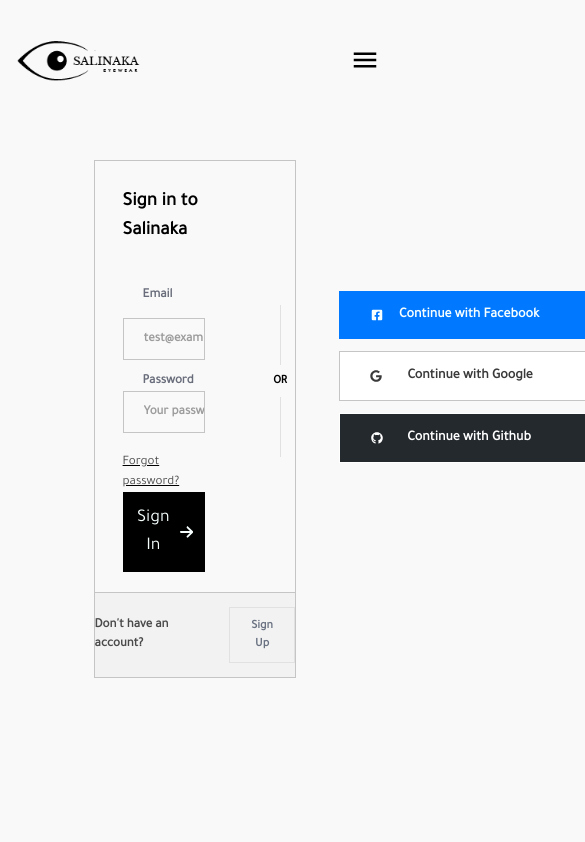
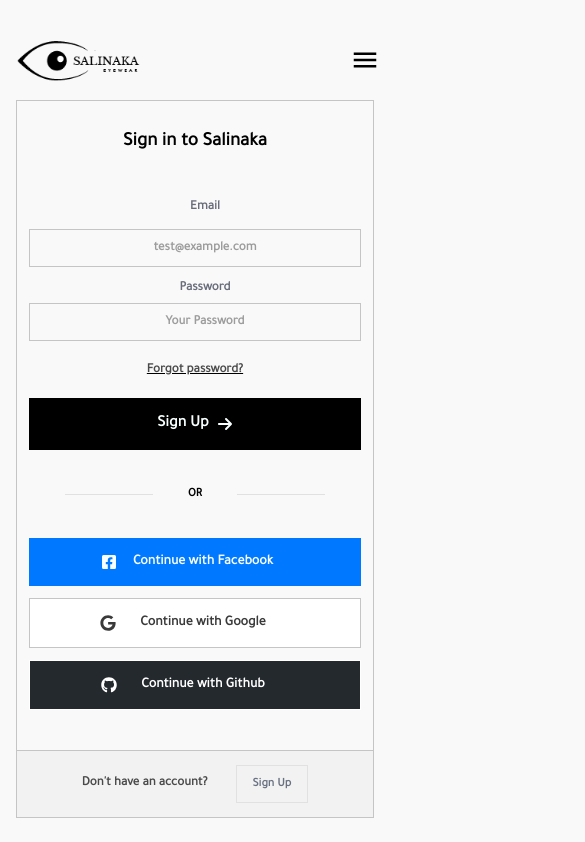
Before and after one commit to webhavilah/e-commerce, a React (Vite) app: page /signin in a window 390 px wide. Shown: the top 842 px of the page, 585 px wide, since content can reach past the window. Built offline with nearby package versions, Linux system fonts and the light colour scheme.

Commit message:
made the signin and forgot password responsive

```diff
--- a/src/salinaka_pages/ForgotPassword.jsx
+++ b/src/salinaka_pages/ForgotPassword.jsx
@@ -1,22 +1,34 @@
 import { IoMdCheckmark } from "react-icons/io";
 import Navbar from '../components/Navbar';
 
-const forgotPassword = () => {
+const ForgotPassword = () => {
   return (
     <>
-      <Navbar/>
-      <div className="pt-30 m-auto w-full h-screen flex flex-col justify-center items-center">
-        <div className="mb-30">
-          <h1 className="text-2xl font-medium">Forgot Your Password?</h1>
-          <p className="mt-4 text-[#4A4A4A] font-medium">Enter your email address and we will send you a password reset email.</p>
-          <label htmlFor="">
-          <input type="email" placeholder='Enter your email' className='border border-gray-300 mt-5 mb-5 py-2 px-3 w-160 focus:ring-0 focus:outline-none placeholder:font-medium placeholder:text-[#9C9C9C]' />
+      <Navbar />
+      <div className="pt-20 md:pt-30 m-auto w-full min-h-screen flex flex-col justify-center items-center px-8">
+        <div className="mb-10 md:mb-30 w-full max-w-[670px] text-left">
+          <h1 className="text-[20px] font-bold text-left">
+            Forgot Your Password?
+          </h1>
+          <p className="mt-4 text-[#4A4A4A] font-bold text-left">
+            Enter your email address and we will send you a password reset email.
+          </p>
+          <label htmlFor="email" className="block mt-5">
+            <input
+              type="email"
+              id="email"
+              placeholder="Enter your email"
+              className="border border-gray-300 w-full py-2 px-3 focus:ring-0 focus:outline-none placeholder:font-bold placeholder:text-[#9C9C9C]"
+            />
           </label>
-          <button className='pt-2 bg-black text-[#F9F9F9] font-semibold py-3 px-3 flex hover:bg-neutral-800 transition duration-400'><IoMdCheckmark className='pr-1 text-2xl'/> Send Password Reset Email</button>
-      </div>
+          <button className="mt-7 bg-black text-[#F9F9F9] font-bold py-3.5 px-3 flex justify-center hover:bg-neutral-800 transition duration-400">
+            <IoMdCheckmark className="pr-1 text-2xl" />
+            Send Password Reset Email
+          </button>
+        </div>
       </div>
     </>
-  )
-}
+  );
+};
 
-export default forgotPassword;
+export default ForgotPassword;
--- a/src/salinaka_pages/SignIn.jsx
+++ b/src/salinaka_pages/SignIn.jsx
@@ -99,7 +99,7 @@
                 />
               </div>
               <div className="hover:bg-[#F2F2F2] text-center py-2.5 px-4 ">
-                <AiOutlineShopping className="text-2xl text-black " />
+                <AiOutlineShopping className="text-2xl text-[#7A7A7A] " />
               </div>
             </div>
 
@@ -120,89 +120,91 @@
         </nav>
       </header>
 
-      <div className="mt-40 w-full m-auto">
-        <div className="border border-[#C5C5C5] w-[52%] mt-28 m-auto">
-          <div className="flex px-7 justify-between items-center">
-            <div className="w-[57%]">
+      <div className="min-[901px]:mt-40 max-[900px]:mt-25 bg-0 m-auto w-full md:w-screen max-lg:pb-20">
+        <div className="border border-[#C5C5C5] xl:w-[52%] min-[901px]:w-[70%] max-[900px]:w-[70%] max-[400px]:w-[92%] m-auto w-screen">
+          <div className="min-[901px]:flex justify-between md:items-center w-[93%] m-auto">
+            <div className="w-full min-[901px]:w-[50%] items-center text-left max-[900px]:text-center">
               <h2 className="font-semibold text-[19px] mt-7">
                 Sign in to Salinaka
               </h2>
-              <form className="pt-10">
+              <form className="w-full xs:pr-0 :w-[90%] pt-10">
                 <div className="flex flex-col">
                   <label className="text-[13px] pl-5  pb-3 font-bold text-[#696D7B]">
                     Email
                   </label>
                   <input
-                    className=" border border-[#C5C5C5] py-2 pl-5 w-full  focus:ring-0 focus: focus:outline-none placeholder:font-bold placeholder:text-[#9C9C9C] placeholder:text-[13px]"
+                    className=" border border-[#C5C5C5] py-1.5 pl-5 w-full focus:ring-0 focus: focus:outline-none placeholder:font-semibold placeholder:text-[#9C9C9C] placeholder:text-[13px] text-left max-[900px]:text-center"
                     type="email"
                     placeholder="test@example.com"
                   />
                 </div>
                 <div className="flex flex-col mt-3">
-                  <label className="text-[13px] pl-5 font-bold text-[#696D7B]">
+                  <label className="text-[13px] pl-5 font-bold text-[#696D7B] pb-1">
                     Password
                   </label>
                   <input
-                    className=" border border-[#C5C5C5] py-2 pl-5 w-full  focus:ring-0 focus: focus:outline-none placeholder:font-bold placeholder:text-[#9C9C9C] placeholder:text-[13px]"
+                    className=" border border-[#C5C5C5] py-1.5 pl-5 w-full focus:ring-0 focus: focus:outline-none placeholder:font-semibold placeholder:text-[#9C9C9C] placeholder:text-[13px] text-left max-[900px]:text-center"
                     type="password"
-                    placeholder="Your password"
+                    placeholder="Your Password"
                   />
                 </div>
+                <div className="min-[901px]:flex min-[901px]:justify-between">
                   <Link to="/forgot-password">
                     <p
                       onClick={() => {
                         handleScroll();
                         navigate("/forgot-password");
                       }}
-                    className="text-[13px] font-medium text-[#4A4A4A] pt-5 underline decoration-black underline-offset-1"
+                      className="text-[13px] font-bold text-[#4A4A4A] pt-5 underline decoration-black underline-offset-1"
                     >
                       Forgot password?
                     </p>
                   </Link>
-                <div className="">
-                  <button className="text-lg flex items-center ml-auto mb-5 bg-black text-[#F7FFFF] py-3 px-3 font-medium hover:bg-neutral-800">
-                    <p className="">Sign In</p>
+                  <div className="md:mb-7 w-auto md:w-full lg:w-auto">
+                    <button className="max-[900px]:w-full max-[900px]:justify-center text-[16px] flex items-center ml-auto mt-4.5  bg-black text-[#F7FFFF] py-3.5 px-3 font-bold hover:bg-neutral-800 transition duration-400">
+                      <p className="">Sign Up</p>
                       <FaArrowRight className="ml-2" />
                     </button>
                   </div>
+                </div>
               </form>
             </div>
-            <div className="mb-4 mt-6 ml-17">
-              <div className="w-[0.7px] m-auto bg-[#E1E1E1] h-15"></div>
-              <p className="text-xs font-bold py-2">OR</p>
-              <div className="w-[0.7px] m-auto bg-[#E1E1E1] h-15"></div>
+            <div className="min-[901px]:pb-4 min-[901px]:grid max-[900px]:flex max-[900px]:my-5 m-auto max-[500px]:justify-baseline min-[901px]:w-auto min-[700px]:w-[70%] min-[500px]:w-full max-[900px]:py-4">
+              <div className="min-[901px]:w-[0.1px] m-auto bg-[#E1E1E1] min-[901px]:h-16 min-[901px]:mt-3 max-[900px]:h-[0.2vw] max-[500px]:w-22 max-[900px]:w-32"></div>
+              <p className="text-xs font-bold min-[901px]:py-1">OR</p>
+              <div className="min-[901px]:w-[0.1px] m-auto bg-[#E1E1E1] min-[901px]:h-16 max-[900px]:h-[0.2vw] max-[900px]:w-32 max-[500px]:w-22"></div>
             </div>
-            <div className="flex flex-col gap-3 w-[40%] ml-13">
-              <button className="flex items-center justify-center w-62 text-sm  py-3.5 gap-2 bg-[#0078FF] hover:bg-blue-600 text-[#F7FFFF] font-semibold  transition duration-200">
+            <div className="min-[901px]:my-auto flex flex-col gap-3 min-[901px]:w-auto w-full max-min-[901px]:mb-6">
+              <button className="flex items-center justify-center min-[901px]:w-60 text-sm  py-3.5 gap-2 bg-[#0078FF] hover:bg-blue-600 text-[#F7FFFF] font-semibold  transition duration-200">
                 <p className="flex items-center ">
-                  <FaFacebookSquare className="w-3 h-3 right-4 relative" />{" "}
+                  <FaFacebookSquare className="w-4 h-4 right-4 relative" />{" "}
                   Continue with Facebook
                 </p>
               </button>
 
-              <button className="flex items-center justify-center w-62 text-sm  py-3.5 gap-2 border bg-[#FFFFFF] border-[#C5C5C5] text-[#3A3A3A] font-semibold hover:bg-[#0000001d] transition duration-200">
+              <button className="flex items-center justify-center lg:w-60 text-sm  py-3.5 gap-2 border bg-[#FFFFFF] border-[#C5C5C5] text-[#3A3A3A] font-semibold hover:bg-[#0000001d] transition duration-200">
                 <p className="flex items-center">
-                  <FaGoogle className="w- 3 h-3 ml-0 right-6 relative" />{" "}
+                  <FaGoogle className="w-4 h-4 ml-0 right-6 relative float-start" />{" "}
                   Continue with Google
                 </p>
               </button>
 
-              <button className="flex items-center justify-center w-62 text-sm  py-3.5 gap-2 border bg-[#24292E] text-[#ffffff] font-semibold hover:bg-[#31373c]  transition duration-200">
+              <button className="flex items-center justify-center lg:w-60 text-sm  py-3.5 gap-2 border bg-[#24292E] text-[#ffffff] font-semibold hover:bg-[#31373c]  transition duration-200 max-[900px]:mb-10">
                 <p className=" flex items-center ">
-                  <FaGithub className="w-3 h-3 right-6 relative" /> Continue
+                  <FaGithub className="w-4 h-4 right-6 relative" /> Continue
                   with Github
                 </p>
               </button>
             </div>
           </div>
-          <div className="bg-[#f2f2f2] flex py-3.5 border-t border-[#C5C5C5] justify-center items-center space-x-7">
+          <div className="bg-[#f2f2f2] flex py-3.5 border-t border-[#C5C5C5] justify-center items-center space-x-7 object-contain">
             <p className="text-[13px] font-bold text-[#4A4A4A]">
               Don't have an account?
             </p>
             <button
               onClick={() => {
                 handleScroll();
-                navigate("/Signup");
+                navigate("/signup");
               }}
               className="bg-transparent border-[#E1E1E1] text-gray-500 text-[12px] font-semibold py-[9px] px-4 border hover:bg-[#0000000b] transition duration-400 hover:border-0 hover:py-2.5 "
             >
```
Lines whose indentation alone changed are shown as unchanged.
